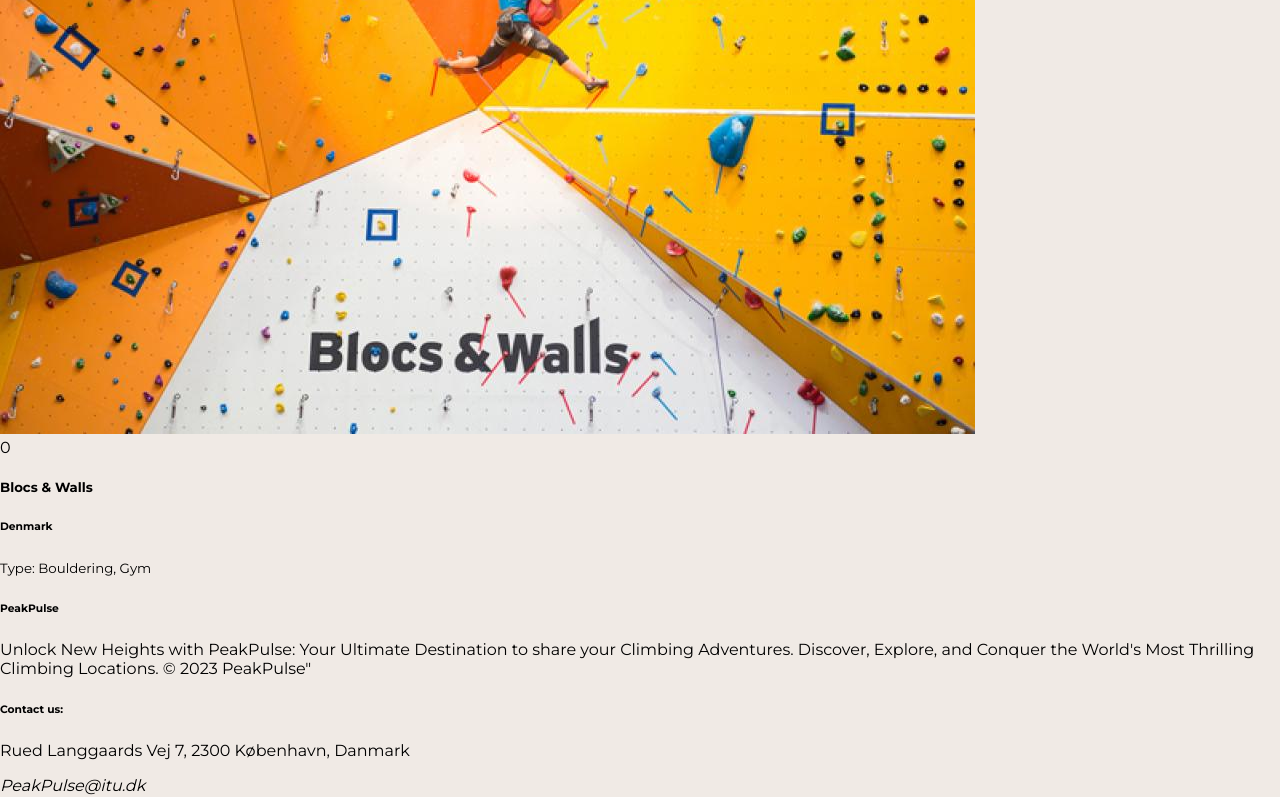
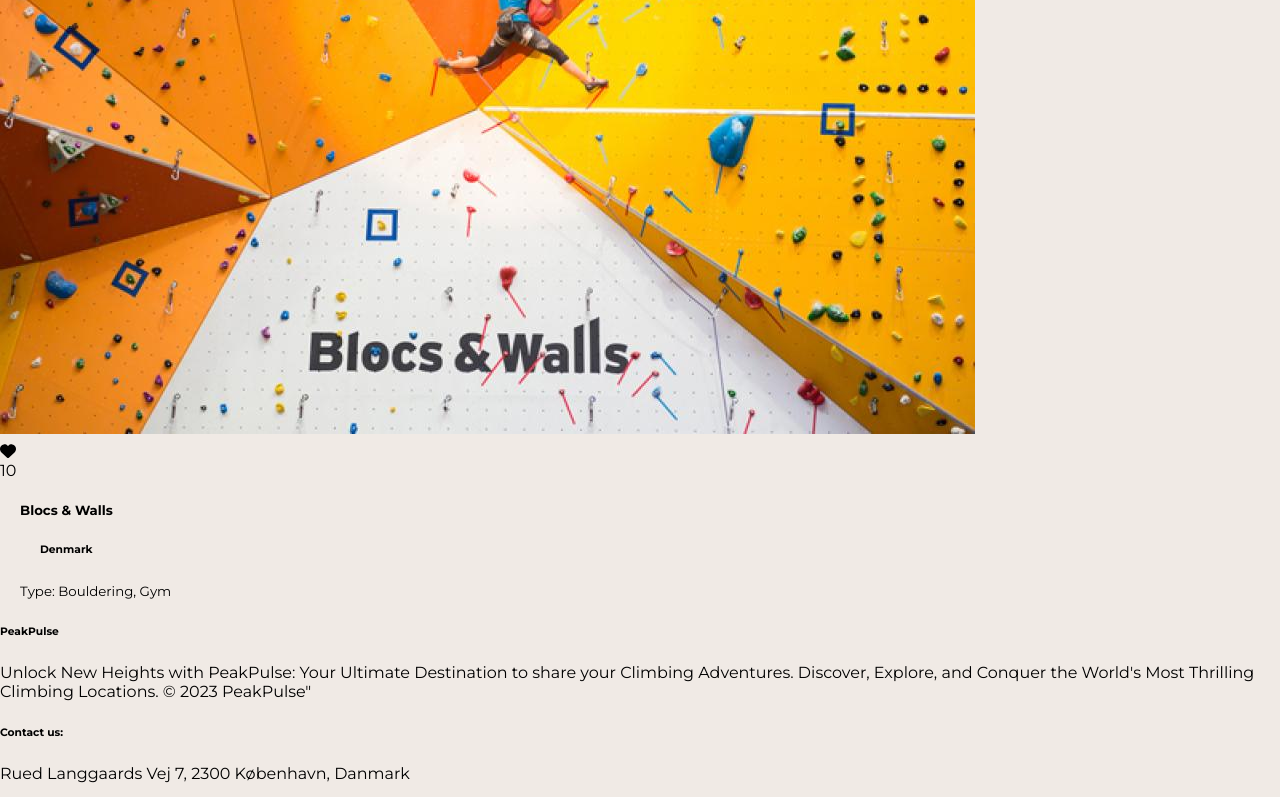
Before and after one commit to Chris-cvR/TID-React-Climbing-Platform, a React (Create React App) app: page / in a window 1280 px wide. Shown: the part 461-1258 px from the top of the page. Built offline with nearby package versions, Linux system fonts and the light colour scheme.

Commit message:
Modified card

```diff
--- a/src/components/common/LocationCard.js
+++ b/src/components/common/LocationCard.js
@@ -5,6 +5,9 @@ import Row from 'react-bootstrap/Row';
 import Col from 'react-bootstrap/Col';
 import "../../styles/index.css";
 import picture from "../../assets/images/Blocs&Walls.jpg";
+import { FontAwesomeIcon } from '@fortawesome/react-fontawesome'
+import { faHeart } from '@fortawesome/free-solid-svg-icons'
+
 
 function LocationCard() {
     const image = picture;
@@ -16,16 +19,23 @@ function LocationCard() {
                 <Card.Body>
                     <Row>
                         <Col md={3.5}>
-                            <div className="d-flex align-items-center">
-                                <div id="likes-container">
-                                    <i className="fa fa-heart-o btn btn-default" id="heart"></i>
-                                    <div id="likes">0</div>
+                            <div className="d-flex align-items-right ">
+                                <div className="d-flex flex-column align-items-center likes-container">
+                                    <FontAwesomeIcon icon={faHeart} />
+                                    <div id="likes">10</div>
                                 </div>
-                                <div id="location-details" className="ml-2">
-                                    <h5 className="card-title mb-2">Blocs & Walls</h5>
-                                    <h6 className="mt-1">Denmark</h6>
+                                <div className="location-details">
+                                    <Row>
+                                        <Col>
+                                            <h5 className="card-title">Blocs & Walls</h5>
+                                        </Col>
+                                        <Col>
+                                            <h6 className=" mt-1 card-location">Denmark</h6>
+                                        </Col>
+                                    </Row>
                                     <small className="text-muted">Type: Bouldering, Gym</small>
                                 </div>
+
                             </div>
                         </Col>
                     </Row>
--- a/src/styles/index.css
+++ b/src/styles/index.css
@@ -31,3 +31,20 @@ code {
   margin-top: 150px;
   width: 30rem;
 }
+
+.location-details {
+  margin-left: 20px;
+}
+
+.card-title {
+  margin-right: auto;
+}
+
+.card-location {
+  margin-left: 20px;
+  align-content: right;
+}
+
+.likes-container {
+  margin-top: 4px;
+}
```
